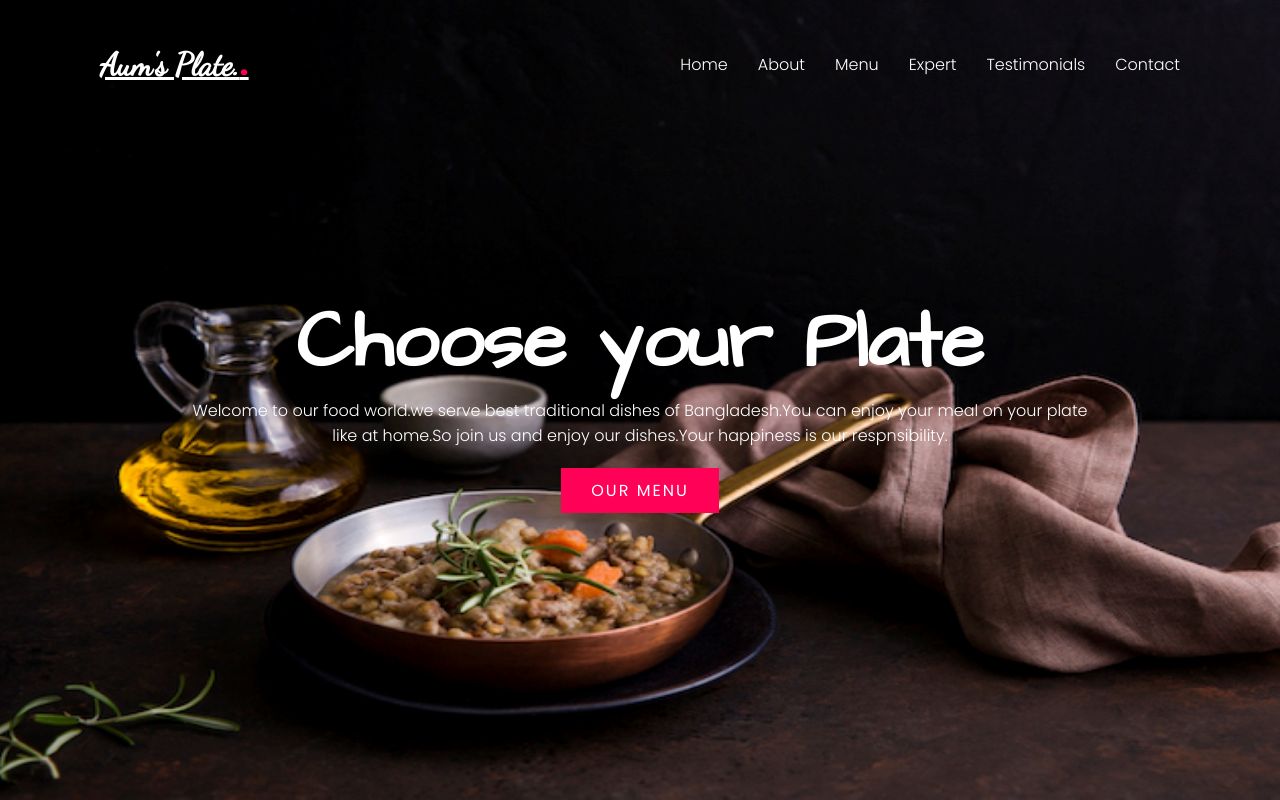
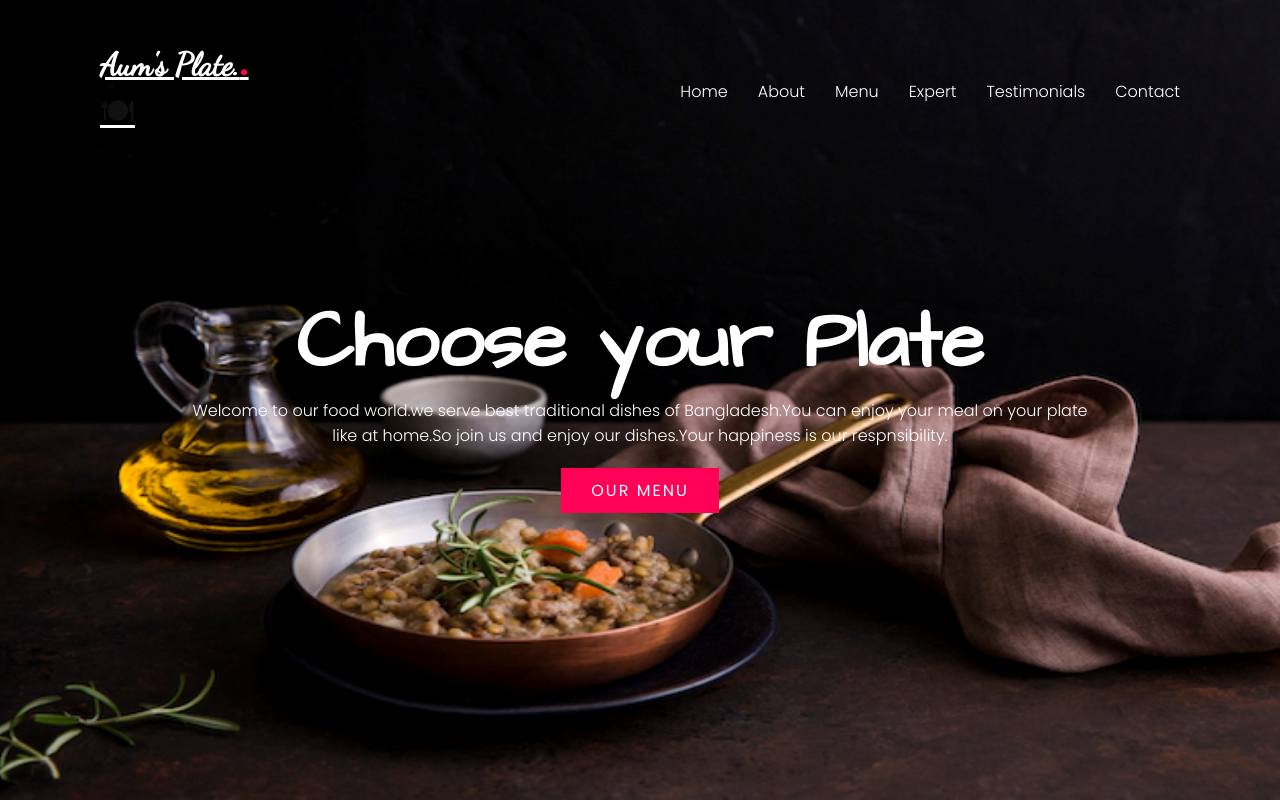
Before and after one commit to Asmayea/Resturant-website, a plain HTML site: page index.html in a window 1280 px wide. Shown: the top 800 px of the page. Drawn offline with Linux system fonts and the light colour scheme.

Commit message:
Update index.html

```diff
--- a/index.html
+++ b/index.html
@@ -11,7 +11,7 @@
 </head>
 <body>
     <header>
-        <a href="#" class="logo">Aum's Plate.<span>.</span></a>
+        <a href="#" class="logo">Aum's Plate.<span>.</span><p>&#127869;</p></a>
         <div class="menuToggle" onclick="toggleMenu();"></div>
         <ul class="navigation">
             <li><a href="#banner" onclick="toggleMenu();">Home</a></li>
```
